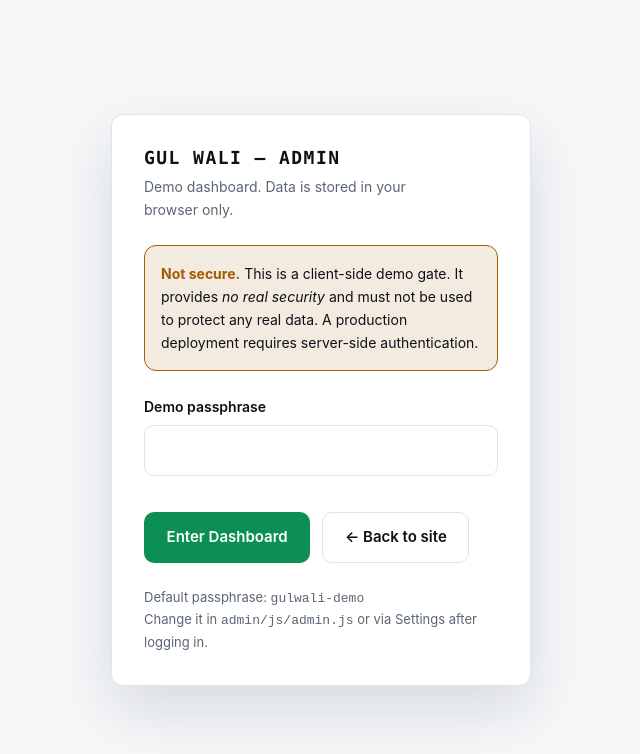
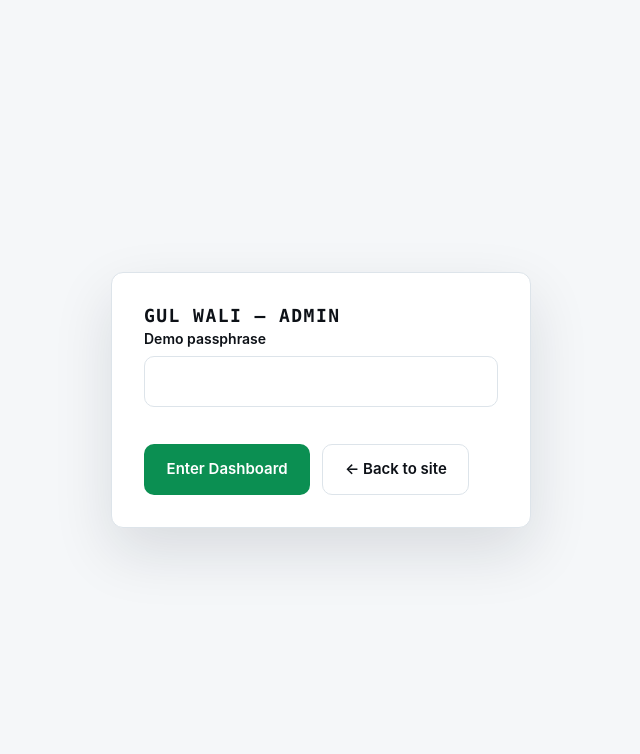
Before and after one commit to pashtonyarmangal-dotcom/gulwalipashtonyarportfolio, a plain HTML site: page Gul Wali Portfolio/admin/index.html in a window 1280 px wide. Shown: the whole page, without its empty margins (319-959 px from the left). Drawn offline with Linux system fonts and the light colour scheme.

Commit message:
Update index.html

```diff
--- a/Gul Wali Portfolio/admin/index.html
+++ b/Gul Wali Portfolio/admin/index.html
@@ -26,13 +26,8 @@
   <main class="login-wrap">
     <div class="login-box">
       <h1 class="login-box__title">GUL WALI — ADMIN</h1>
-      <p class="login-box__sub">Demo dashboard. Data is stored in your browser only.</p>
 
-      <div class="admin-warning" style="margin-bottom:var(--sp-5)">
-        <strong>Not secure.</strong> This is a client-side demo gate. It provides
-        <em>no real security</em> and must not be used to protect any real data.
-        A production deployment requires server-side authentication.
-      </div>
+
 
       <form id="login-form" class="form">
         <div class="field">
@@ -47,10 +42,7 @@
         </div>
       </form>
 
-      <p class="card__text" style="margin-top:var(--sp-5);font-size:.8125rem">
-        Default passphrase: <code>gulwali-demo</code><br>
-        Change it in <code>admin/js/admin.js</code> or via Settings after logging in.
-      </p>
+
     </div>
   </main>
 
```
